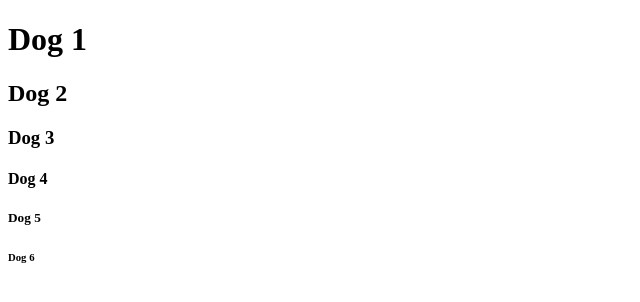
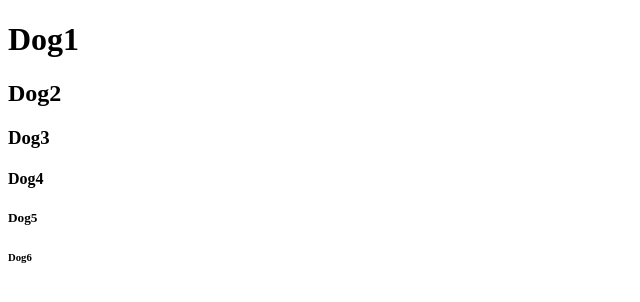
Before and after one commit to cardenas2003/holberton-learning--web--programming, a plain HTML site: page index.html in a window 1280 px wide. Shown: the full height of the page, 0-640 px from the left. Drawn offline with Linux system fonts and the light colour scheme.

Commit message:
My first commit
pushing my first file that I created with Atom

```diff
--- a/index.html
+++ b/index.html
@@ -1,11 +1,11 @@
- <!DOCTYPE html>
+<!DOCTYPE html>
 <html>
 <body>
-<h1>Dog 1</h1>
-<h2>Dog 2</h2>
-<h3>Dog 3</h3>
-<h4>Dog 4</h4>
-<h5>Dog 5</h5>
-<h6>Dog 6</h6>
-  </body>
+<h1>Dog1</h1>
+<h2>Dog2</h2>
+<h3>Dog3</h3>
+<h4>Dog4</h4>
+<h5>Dog5</h5>
+<h6>Dog6</h6>
+ </body>
 </html>
```
